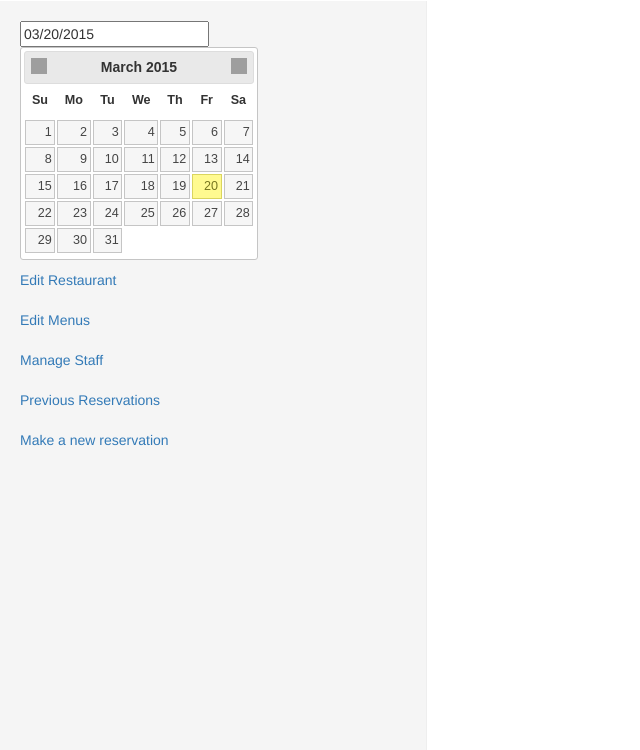
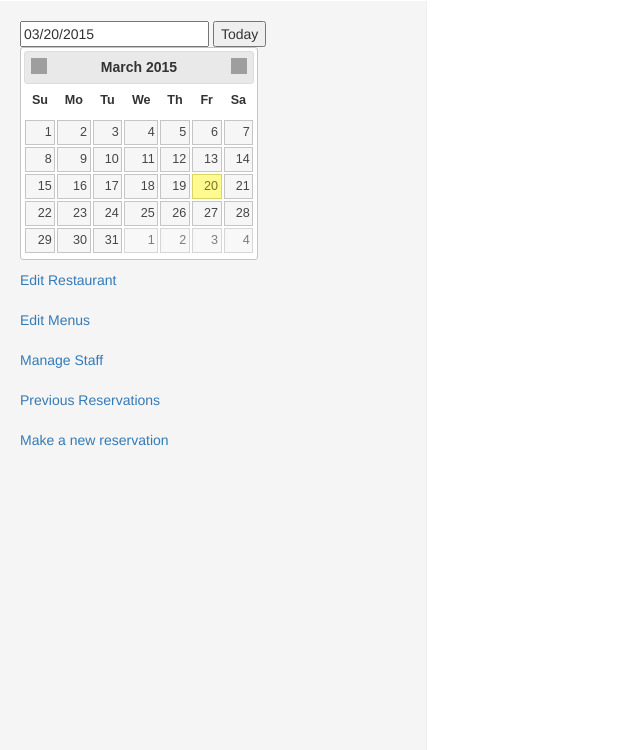
Before and after one commit to KRGG/RRS, a Django app: page /staff/ in a window 1280 px wide. Shown: the part 50-800 px from the top of the page, without its empty margins (0-640 px from the left). Run offline with Django 3.2, Linux system fonts and the light colour scheme; parts of the project's set-up code (start-up, migrations or seed data) failed here and were passed over; some libraries are stand-ins or nearby versions; grey boxes are pictures that could not be loaded.

Commit message:
Today button

```diff
--- a/RRS/staff/templates/staff/base.html
+++ b/RRS/staff/templates/staff/base.html
@@ -18,9 +18,8 @@
         <span class= 'row'>
             <div class ='col-md-4 col-sm-3 sidebar'>
                 {% block date_picker %}
-                <form>
                 <input id="datepicker-input">
-                </form>
+                <input id="today" type='button' value='Today'>
                 <div id="datepicker"></div>
                 {% endblock %}
                 {% block side_bar_links %}
@@ -43,12 +42,32 @@
         <script src="//code.jquery.com/ui/1.11.4/jquery-ui.js"></script>
         <script>
             $('#datepicker').datepicker({
+                showOtherMonths: true,
+                selectOtherMonths: true,
                 inline: true,
                 altField: '#datepicker-input'
             });
 
             $('#datepicker-input').change(function(){
-                $('#datepicker').datepicker('setDate', $(this).val());
-});        </script>
+                console.log($(this).val());
+//                $('#datepicker').datepicker('setDate', $(this).val());
+            });
+
+
+            function getToday(){
+                var today =new Date();
+                var dd = today.getDate();
+                var mm = today.getMonth(); //January is 0!
+                var yyyy = today.getFullYear();
+                if(dd<10){
+                    dd='0'+dd
+                }
+                if(mm<10){
+                    mm='0'+mm
+                }
+                return mm+'/'+dd+'/'+yyyy;
+            }
+
+        </script>
     {% endblock %}
 {% endblock %}
```
